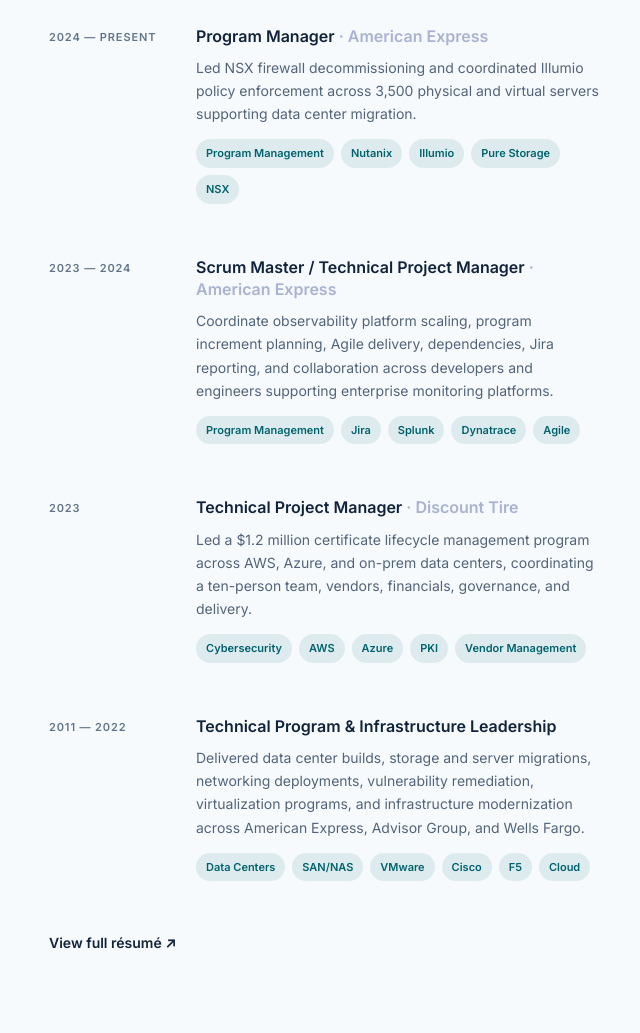
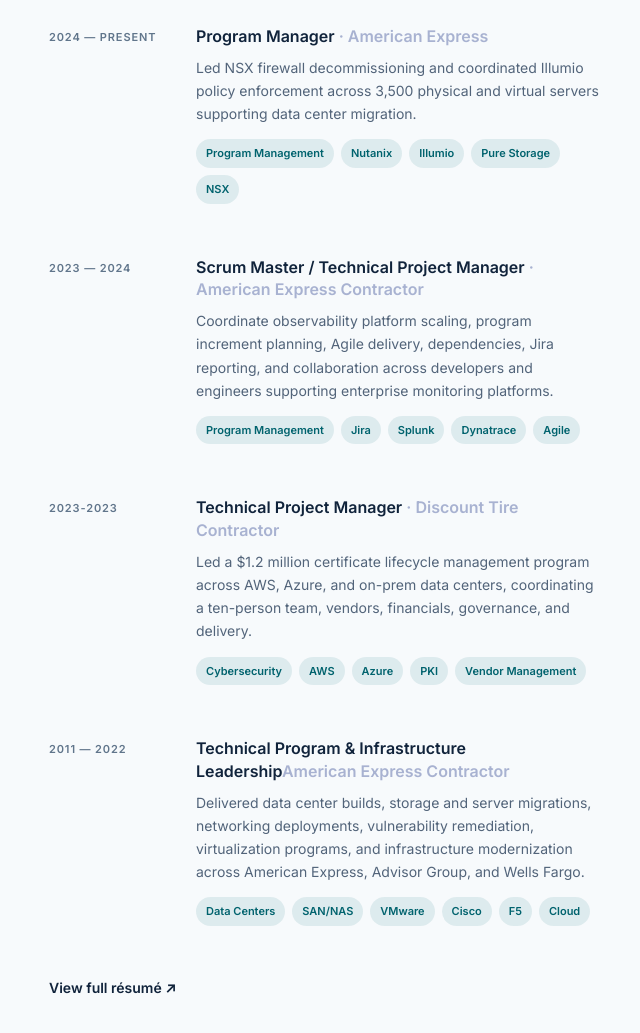
Before and after one commit to Charles85298/pro-it-help, a website: page public/index.html in a window 1280 px wide. Shown: the part 822-1855 px from the top of the page, without its empty margins (617-1257 px from the left). Drawn offline with Linux system fonts and the light colour scheme.

Commit message:
Update job titles and experience dates in index.html

```diff
--- a/public/index.html
+++ b/public/index.html
@@ -99,16 +99,16 @@
           <article class="experience-item">
             <div class="experience-date">2023 — 2024</div>
             <div>
-              <h3>Scrum Master / Technical Project Manager <span>· American Express</span></h3>
+              <h3>Scrum Master / Technical Project Manager <span>· American Express Contractor</span></h3>
               <p>Coordinate observability platform scaling, program increment planning, Agile delivery, dependencies, Jira reporting, and collaboration across developers and engineers supporting enterprise monitoring platforms.</p>
               <div class="tech-list"><span>Program Management</span><span>Jira</span><span>Splunk</span><span>Dynatrace</span><span>Agile</span></div>
             </div>
           </article>
 
           <article class="experience-item">
-            <div class="experience-date">2023</div>
+            <div class="experience-date">2023-2023</div>
             <div>
-              <h3>Technical Project Manager <span>· Discount Tire</span></h3>
+              <h3>Technical Project Manager <span>· Discount Tire Contractor</span></h3>
               <p>Led a $1.2 million certificate lifecycle management program across AWS, Azure, and on-prem data centers, coordinating a ten-person team, vendors, financials, governance, and delivery.</p>
               <div class="tech-list"><span>Cybersecurity</span><span>AWS</span><span>Azure</span><span>PKI</span><span>Vendor Management</span></div>
             </div>
@@ -117,7 +117,7 @@
           <article class="experience-item">
             <div class="experience-date">2011 — 2022</div>
             <div>
-              <h3>Technical Program & Infrastructure Leadership</h3>
+              <h3>Technical Program & Infrastructure Leadership<span>American Express Contractor</span></span></h3>
               <p>Delivered data center builds, storage and server migrations, networking deployments, vulnerability remediation, virtualization programs, and infrastructure modernization across American Express, Advisor Group, and Wells Fargo.</p>
               <div class="tech-list"><span>Data Centers</span><span>SAN/NAS</span><span>VMware</span><span>Cisco</span><span>F5</span><span>Cloud</span></div>
             </div>
```
